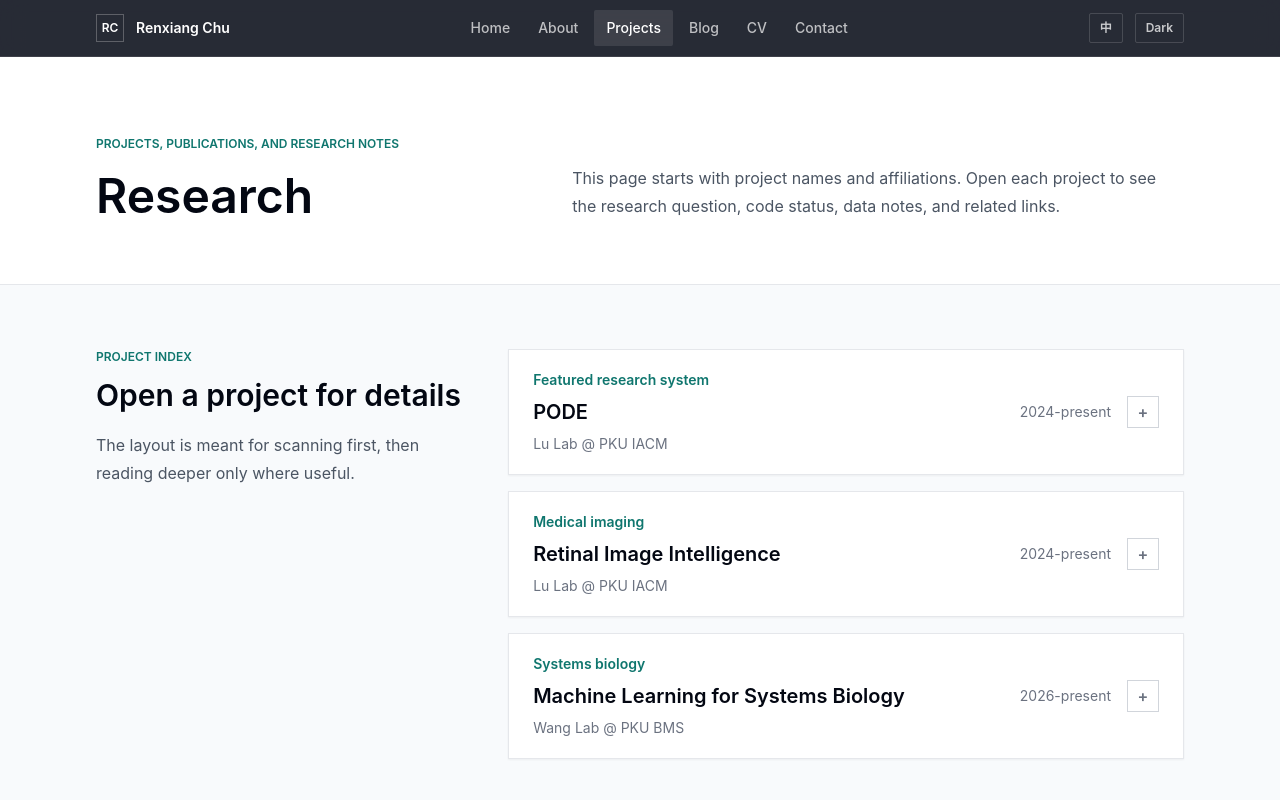
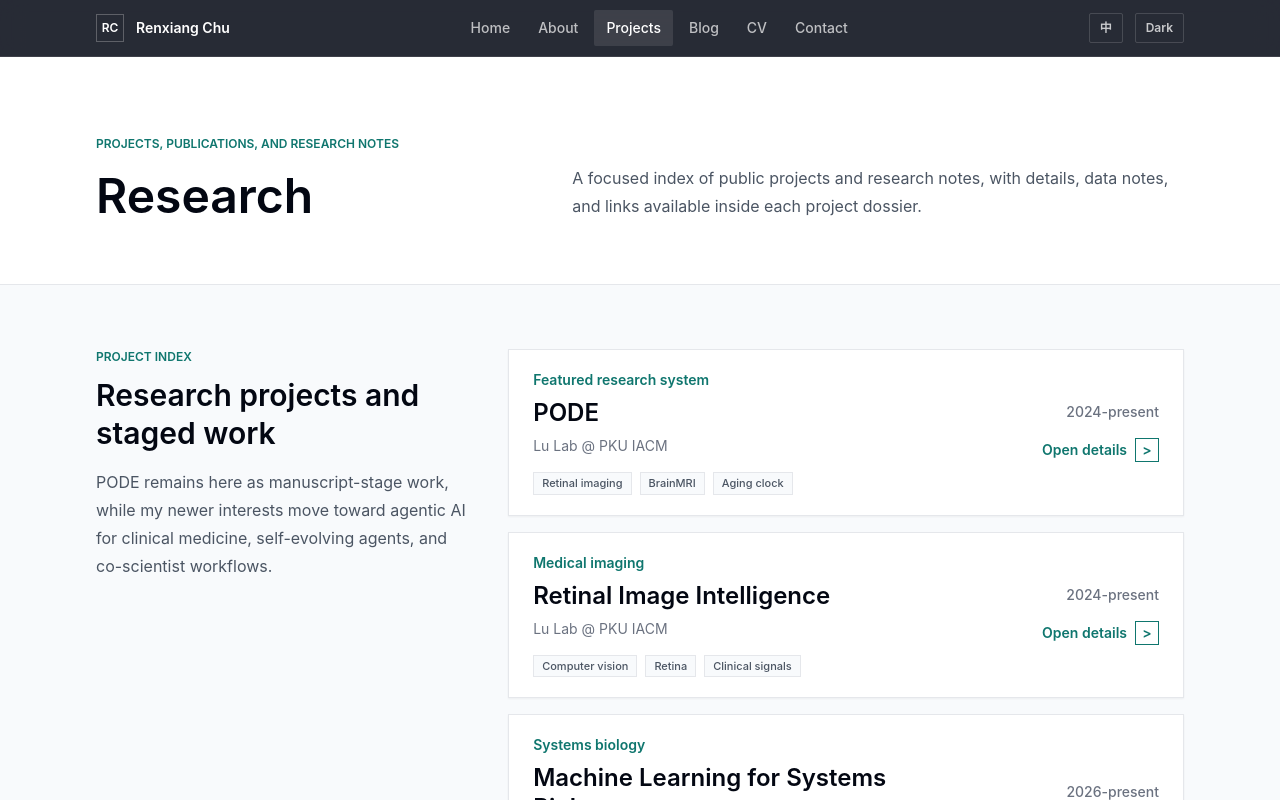
Before and after one commit to irrrricardo/irrrricardo.github.io, a Next.js app: page /projects in a window 1280 px wide. Shown: the top 800 px of the page. Built offline with nearby package versions, Linux system fonts and the light colour scheme.

Commit message:
Improve project dossier interaction

```diff
--- a/src/app/projects/page.js
+++ b/src/app/projects/page.js
@@ -25,13 +25,15 @@ function text(value, lang) {
   return typeof value === 'string' ? value : value[lang] || value.en;
 }
 
-function TagList({ tags }) {
+function TagList({ tags, compact = false }) {
   return (
     <div className="flex flex-wrap gap-2">
       {tags.map((tag) => (
         <span
           key={tag}
-          className="border border-gray-200 bg-paper px-2.5 py-1 text-xs font-medium text-gray-600 dark:border-gray-800 dark:bg-gray-900 dark:text-gray-300"
+          className={`border border-gray-200 bg-paper font-medium text-gray-600 dark:border-gray-800 dark:bg-gray-900 dark:text-gray-300 ${
+            compact ? 'px-2 py-0.5 text-[11px]' : 'px-2.5 py-1 text-xs'
+          }`}
         >
           {tag}
         </span>
@@ -40,85 +42,65 @@ function TagList({ tags }) {
   );
 }
 
-export default function ProjectsPage() {
-  const lang = useLanguage();
-  const t = translations[lang].projects;
-  const [openProject, setOpenProject] = useState('');
-
-  return (
-    <>
-      <section className="bg-white pt-20 pb-16 dark:bg-gray-950">
-        <div className="section-shell">
-          <p className="eyebrow">{t.subtitle}</p>
-          <div className="mt-3 grid gap-6 lg:grid-cols-[0.85fr_1.15fr] lg:items-end">
-            <h1 className="text-4xl font-semibold leading-tight text-gray-950 dark:text-white sm:text-5xl">
-              {t.title}
-            </h1>
-            <p className="max-w-2xl text-base leading-7 text-gray-600 dark:text-gray-300">
-              {lang === 'zh'
-                ? '这里先给出项目名称和基本归属；点击项目后再查看研究问题、代码状态、数据说明和相关链接。'
-                : 'This page starts with project names and affiliations. Open each project to see the research question, code status, data notes, and related links.'}
-            </p>
-          </div>
-        </div>
-      </section>
-
-      <section className="border-y border-gray-200 bg-paper py-16 dark:border-gray-800 dark:bg-gray-950">
-        <div className="section-shell">
-          <div className="grid gap-8 lg:grid-cols-[0.72fr_1.28fr]">
-            <div>
-              <p className="eyebrow">{lang === 'zh' ? '项目索引' : 'Project Index'}</p>
-              <h2 className="mt-3 text-3xl font-semibold leading-tight text-gray-950 dark:text-white">
-                {lang === 'zh' ? '点击项目查看详情' : 'Open a project for details'}
-              </h2>
-              <p className="mt-4 text-base leading-7 text-gray-600 dark:text-gray-300">
-                {lang === 'zh'
-                  ? '这样页面会更克制，也更符合学术主页的阅读习惯：先扫描研究线索，再决定是否展开。'
-                  : 'The layout is meant for scanning first, then reading deeper only where useful.'}
-              </p>
-            </div>
-
-            <div className="space-y-4">
-              {projects.map((project) => {
-                const isOpen = openProject === project.title;
-
+function ProjectDossier({ project, lang, isOpen, onToggle }) {
   return (
     <article
-                    key={project.title}
-                    className={`border bg-white shadow-sm dark:bg-gray-900 ${
+      className={`group overflow-hidden border bg-white shadow-sm transition-all duration-300 dark:bg-gray-900 ${
         isOpen
-                        ? 'border-gray-300 dark:border-gray-700'
-                        : 'border-gray-200 dark:border-gray-800'
+          ? 'border-gray-300 shadow-md dark:border-gray-700'
+          : 'border-gray-200 hover:-translate-y-0.5 hover:border-gray-300 hover:shadow-md dark:border-gray-800 dark:hover:border-gray-700'
       }`}
     >
       <button
         type="button"
-                      onClick={() => setOpenProject(isOpen ? '' : project.title)}
-                      className="focus-ring flex w-full flex-col gap-4 px-6 py-5 text-left sm:flex-row sm:items-center sm:justify-between"
+        onClick={onToggle}
+        className="focus-ring grid w-full gap-5 px-6 py-5 text-left md:grid-cols-[minmax(0,1fr)_180px] md:items-center"
         aria-expanded={isOpen}
       >
         <span>
           <span className="block text-sm font-semibold text-primary dark:text-teal-300">
             {text(project.eyebrow, lang)}
           </span>
-                        <span className="mt-2 block text-xl font-semibold text-gray-950 dark:text-white">
+          <span className="mt-2 block text-2xl font-semibold leading-tight text-gray-950 dark:text-white">
             {project.title}
           </span>
           <span className="mt-2 block text-sm text-gray-500 dark:text-gray-400">
             {project.lab}
           </span>
+          <span className="mt-4 block">
+            <TagList tags={project.tags.slice(0, 3)} compact />
           </span>
-                      <span className="flex items-center gap-4 text-sm text-gray-500 dark:text-gray-400">
-                        <span>{project.period}</span>
-                        <span className="flex h-8 w-8 items-center justify-center border border-gray-300 text-base font-semibold dark:border-gray-700">
-                          {isOpen ? '-' : '+'}
+        </span>
+
+        <span className="flex items-center justify-between gap-4 border-t border-gray-200 pt-4 text-sm text-gray-500 dark:border-gray-800 dark:text-gray-400 md:block md:border-t-0 md:pt-0 md:text-right">
+          <span className="block font-medium">{project.period}</span>
+          <span className="mt-0 inline-flex items-center gap-2 font-semibold text-primary dark:text-teal-300 md:mt-4">
+            {isOpen ? (lang === 'zh' ? '收起详情' : 'Hide details') : (lang === 'zh' ? '查看详情' : 'Open details')}
+            <span
+              className={`inline-flex h-6 w-6 items-center justify-center border border-primary text-sm transition-transform duration-300 dark:border-teal-300 ${
+                isOpen ? 'rotate-90' : ''
+              }`}
+              aria-hidden="true"
+            >
+              &gt;
+            </span>
           </span>
         </span>
       </button>
 
-                    {isOpen && (
-                      <div className="border-t border-gray-200 px-6 py-6 dark:border-gray-800">
-                        <div className="grid gap-6 lg:grid-cols-[1fr_220px]">
+      <div
+        className={`grid transition-[grid-template-rows] duration-300 ease-out ${
+          isOpen ? 'grid-rows-[1fr]' : 'grid-rows-[0fr]'
+        }`}
+      >
+        <div className="overflow-hidden">
+          <div
+            className={`border-t border-gray-200 px-6 py-6 transition-opacity duration-300 dark:border-gray-800 ${
+              isOpen ? 'opacity-100' : 'opacity-0'
+            }`}
+            aria-hidden={!isOpen}
+          >
+            <div className="grid gap-6 lg:grid-cols-[1fr_240px]">
               <div>
                 <p className="text-sm leading-6 text-gray-600 dark:text-gray-300">
                   {text(project.description, lang)}
@@ -179,8 +161,62 @@ export default function ProjectsPage() {
               </div>
             </div>
           </div>
-                    )}
+        </div>
+      </div>
     </article>
+  );
+}
+
+export default function ProjectsPage() {
+  const lang = useLanguage();
+  const t = translations[lang].projects;
+  const [openProject, setOpenProject] = useState('');
+
+  return (
+    <>
+      <section className="bg-white pt-20 pb-16 dark:bg-gray-950">
+        <div className="section-shell">
+          <p className="eyebrow">{t.subtitle}</p>
+          <div className="mt-3 grid gap-6 lg:grid-cols-[0.85fr_1.15fr] lg:items-end">
+            <h1 className="text-4xl font-semibold leading-tight text-gray-950 dark:text-white sm:text-5xl">
+              {t.title}
+            </h1>
+            <p className="max-w-2xl text-base leading-7 text-gray-600 dark:text-gray-300">
+              {lang === 'zh'
+                ? '这里整理目前公开的项目和研究记录。项目名称保持清晰，具体说明、数据限制和链接放在展开后的详情里。'
+                : 'A focused index of public projects and research notes, with details, data notes, and links available inside each project dossier.'}
+            </p>
+          </div>
+        </div>
+      </section>
+
+      <section className="border-y border-gray-200 bg-paper py-16 dark:border-gray-800 dark:bg-gray-950">
+        <div className="section-shell">
+          <div className="grid gap-8 lg:grid-cols-[0.72fr_1.28fr]">
+            <div>
+              <p className="eyebrow">{lang === 'zh' ? '项目索引' : 'Project Index'}</p>
+              <h2 className="mt-3 text-3xl font-semibold leading-tight text-gray-950 dark:text-white">
+                {lang === 'zh' ? '研究项目与阶段性工作' : 'Research projects and staged work'}
+              </h2>
+              <p className="mt-4 text-base leading-7 text-gray-600 dark:text-gray-300">
+                {lang === 'zh'
+                  ? 'PODE 作为论文阶段项目保留在这里。新的关注点会逐步转向临床医学中的 agentic AI、self-evolving agents 和 co-scientist。'
+                  : 'PODE remains here as manuscript-stage work, while my newer interests move toward agentic AI for clinical medicine, self-evolving agents, and co-scientist workflows.'}
+              </p>
+            </div>
+
+            <div className="space-y-4">
+              {projects.map((project) => {
+                const isOpen = openProject === project.title;
+
+                return (
+                  <ProjectDossier
+                    key={project.title}
+                    project={project}
+                    lang={lang}
+                    isOpen={isOpen}
+                    onToggle={() => setOpenProject(isOpen ? '' : project.title)}
+                  />
                 );
               })}
             </div>
@@ -192,7 +228,7 @@ export default function ProjectsPage() {
         <div className="section-shell">
           <div className="grid gap-8 lg:grid-cols-[0.72fr_1.28fr]">
             <div>
-              <p className="eyebrow">{lang === 'zh' ? '论文与研究发布' : 'Publications and Releases'}</p>
+              <p className="eyebrow">{lang === 'zh' ? '论文与研究记录' : 'Publications and Notes'}</p>
               <h2 className="mt-3 text-3xl font-semibold leading-tight text-gray-950 dark:text-white">
                 {lang === 'zh' ? '当前公开成果' : 'Current public outputs'}
               </h2>
```
Lines whose indentation alone changed are shown as unchanged.
